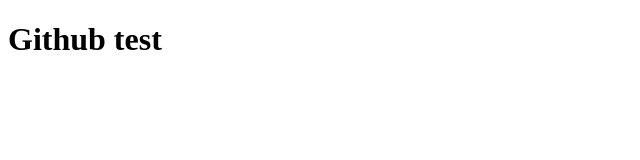
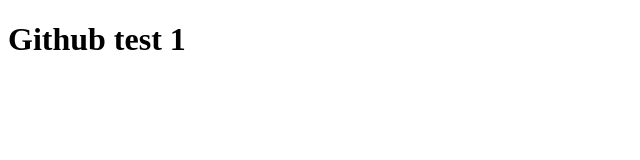
Before and after one commit to SASHA715/SASHA715.github.io, a plain HTML site: page index.html in a window 1280 px wide. Shown: the full height of the page, 0-640 px from the left. Drawn offline with Linux system fonts and the light colour scheme.

Commit message:
Update index.html

```diff
--- a/index.html
+++ b/index.html
@@ -7,6 +7,6 @@
     <title>Document</title>
 </head>
 <body>
-    <h1>Github test</h1>
+    <h1>Github test 1</h1>
 </body>
 </html>
```
